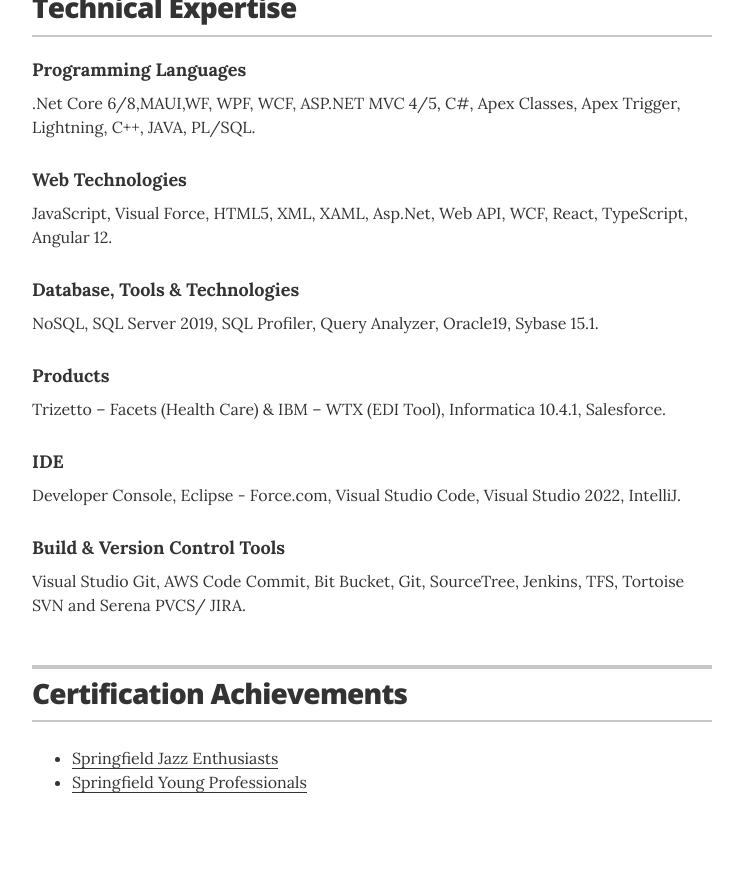
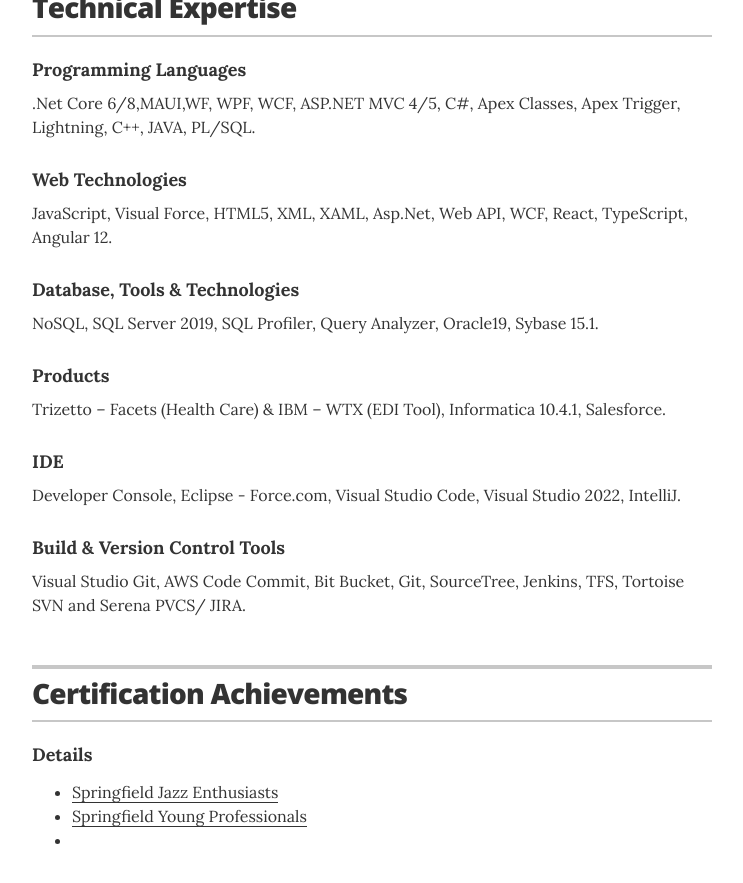
Before and after one commit to Kingslee1604/Resume, a Jekyll site: the page built from index.html, in a window 1280 px wide and 900 px high, scrolled down 2624 px. Shown: the top 883 px of the window, without its empty margins (268-1011 px from the left). Built offline with Jekyll 4.4.1, drawn with Linux system fonts in a browser that asks for light colours; before the commit the page ends 3466 px from its top, so only the background shows below that.

Commit message:
progress

```diff
--- a/_data/links.yml
+++ b/_data/links.yml
@@ -3,3 +3,4 @@
   description: Springfield Jazz Enthusiasts
 - url: "#"
   description: Springfield Young Professionals
+- name: AWS Certified Developer.
--- a/_layouts/resume.html
+++ b/_layouts/resume.html
@@ -202,13 +202,13 @@
         </header>
 
         <div class="resume-item">
+          <h3 class="resume-item-details">Details</h3>
           <ul class="resume-item-list">
             {% for link in site.data.links %}
             <li><a href={{ link.url }} itemprop="url">{{ link.description }}</a></li>
             {% endfor %}
           </ul>
         </div>
-
       </section>
       <!-- end Links -->
       {% endif %}
```
